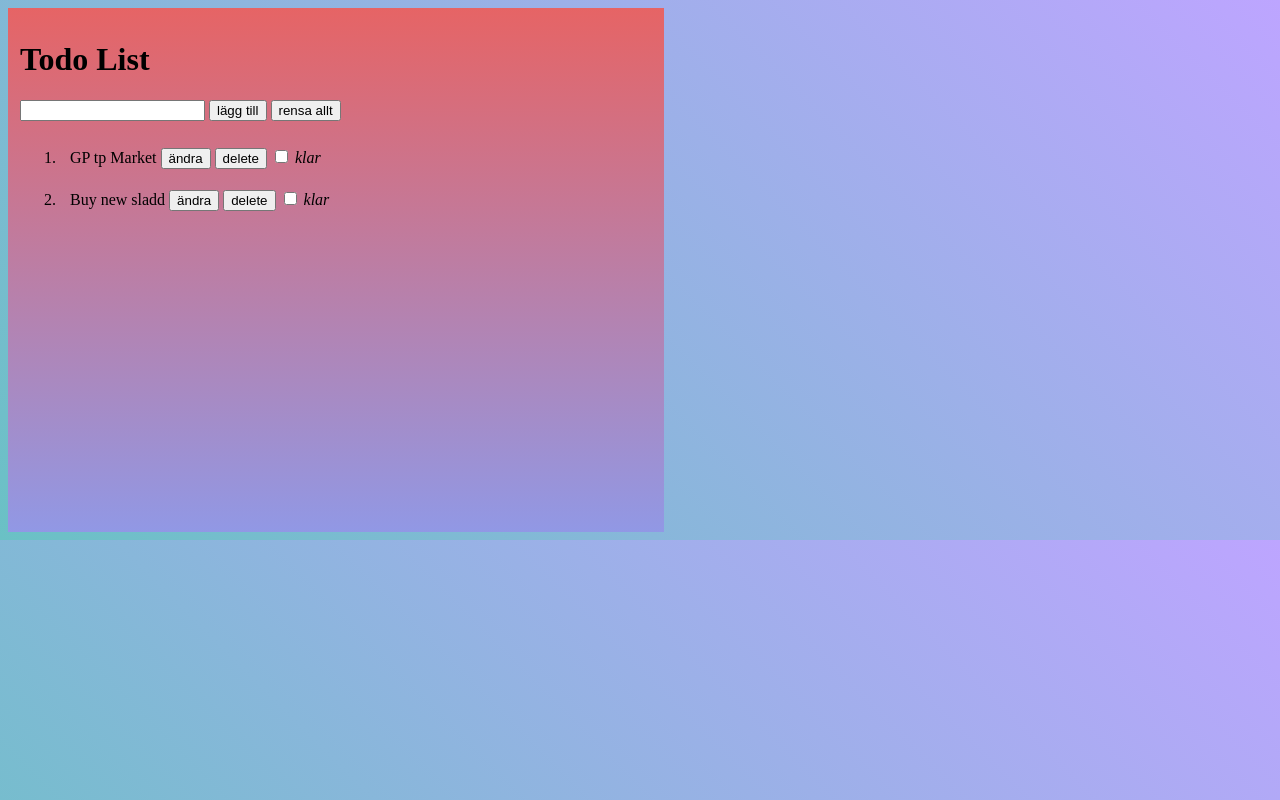
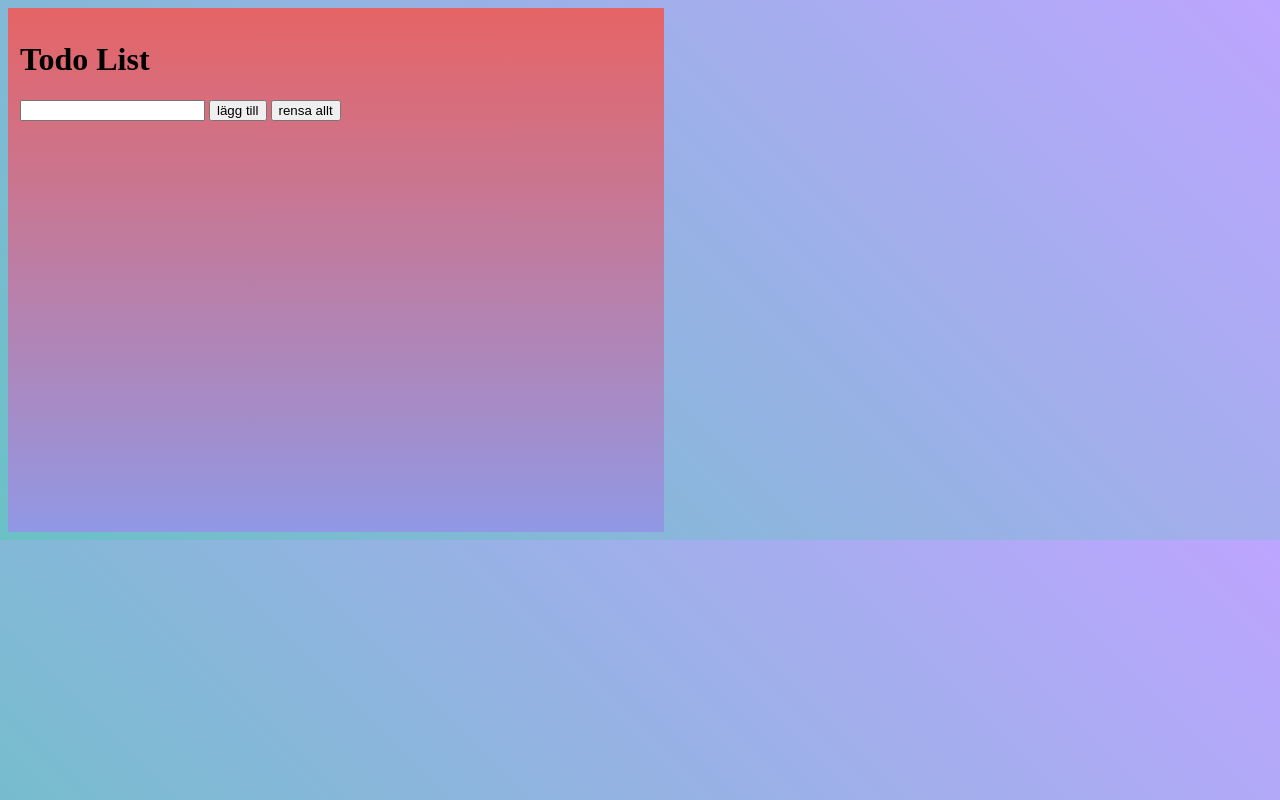
Before and after one commit to RasmusGyllenhammar/Rasmus-Gyllenhammar-ToDoList-Vue, a plain HTML site: page Index.html in a window 1280 px wide. Drawn offline with nearby package versions, Linux system fonts and the light colour scheme.

Commit message:
comments

```diff
--- a/Index.html
+++ b/Index.html
@@ -82,7 +82,7 @@
                   isEditing: false,
                   selectedIndex: null,
                   todo: '',
-                  todos: ['GP tp Market', 'Buy new sladd']
+                  todos: []
               },
 
 
@@ -105,8 +105,17 @@
                deleteTodo(index) {
                    this.todos.splice(index, 1,)
                } ,
+                 /*
+                 clearTodo Verkar inte fungera efter när man klickat den och när den rensar allt, man kan inte lägga till nya saker efter rensningen.
+                  Trodde först det var något med strängen men efter att ha skrivit samma kod som i storeTodo-metoden så fungerar den inte fortfarande
+                  så det är något helt fel med metoden.  den är pajj
+
+                */
                clearTodo() { // this.todos = ''   detta rensar allt
+
                    this.todos = ''
+
+
                },
 
 
```
